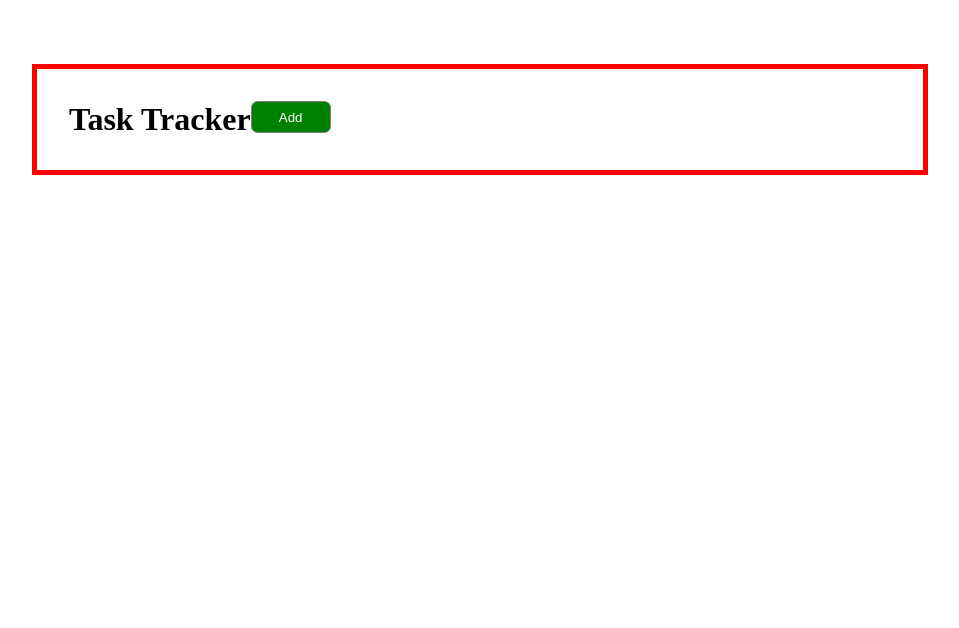
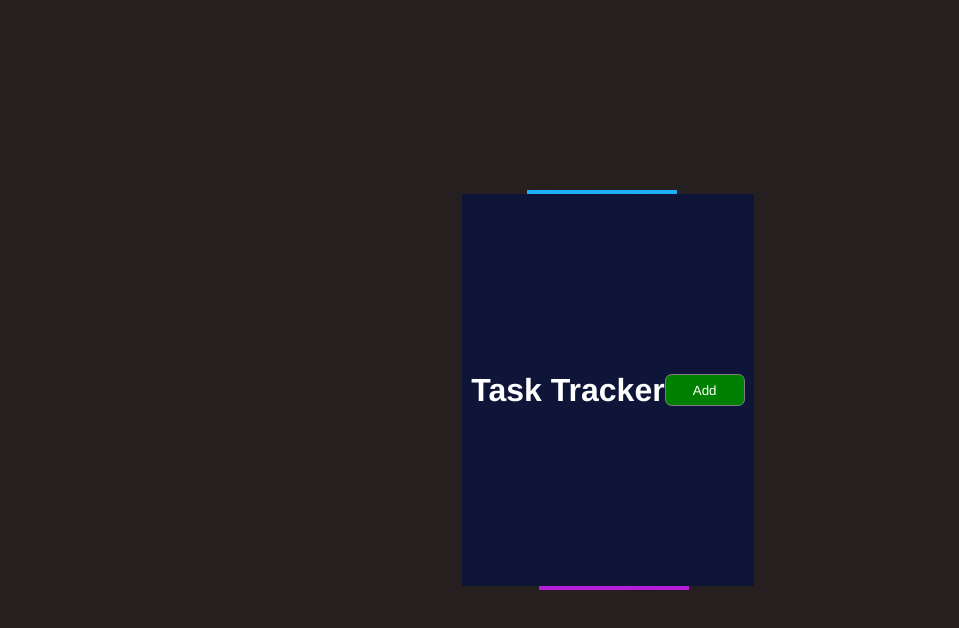
Before and after one commit to gantavya99/First-React-App, a React (Create React App) app: page / in a window 1280 px wide. Shown: the top 628 px of the page, without its empty margins (32-991 px from the left). Built offline with nearby package versions, Linux system fonts and the light colour scheme.

Commit message:
Added animation to the border

```diff
--- a/src/index.css
+++ b/src/index.css
@@ -2,25 +2,58 @@
   box-sizing:border-box;
   margin:0;
   padding:0;
+  font-family: Helvetica, sans-serif;
+}
+body{
+  display:flex;
+  background-color: rgb(37, 31, 31);
+  justify-content:center;
+  align-items:center;
+  min-height:100vh;
 }
 
 .container{
-  border:5px solid red;
-  margin:2em;
-  padding:1em;
+  position:relative;
   display:flex;
-  width:70%;
+  align-items: center;
+  justify-content:center;
+  width:300px;
+  height:400px;
+  /* background:rgba(0,0,0,0.5); */
+  overflow:hidden;
+  border-radius:10px;
+ }
+ .container::before{
+  content: '';
+  position:absolute;
+  width:150px;
+  height:140%;
+  background:linear-gradient(#00ccff,#d400d4);
+  animation:animate 4s linear infinite;
+
+ }
+ .container::after{
+  content:'';
+  position:absolute;
+  inset:4px;
+  background:#0e1538;
  }
 .header{
   display:flex;
   justify-content: space-between;
   margin-bottom: 20px;
 
+
 }
 h1{
   font-size:2rem;
+  font-weight:600;
+  color:white;
+  z-index:10;
+  position:relative;
 }
 .btn{
+  position:relative;
   background-color:green;
   align-items: flex-end;
   height:2rem;
@@ -30,4 +63,15 @@ h1{
   border-radius: 0.5em;
   border:0.5px grey solid;
   color:white;
+  z-index:10;
 }
+@keyframes animate {
+  0%
+  {
+    transform:rotate(0deg);
+  }
+  100%
+  {
+    transform:rotate(360deg);
+  }
+}
```
